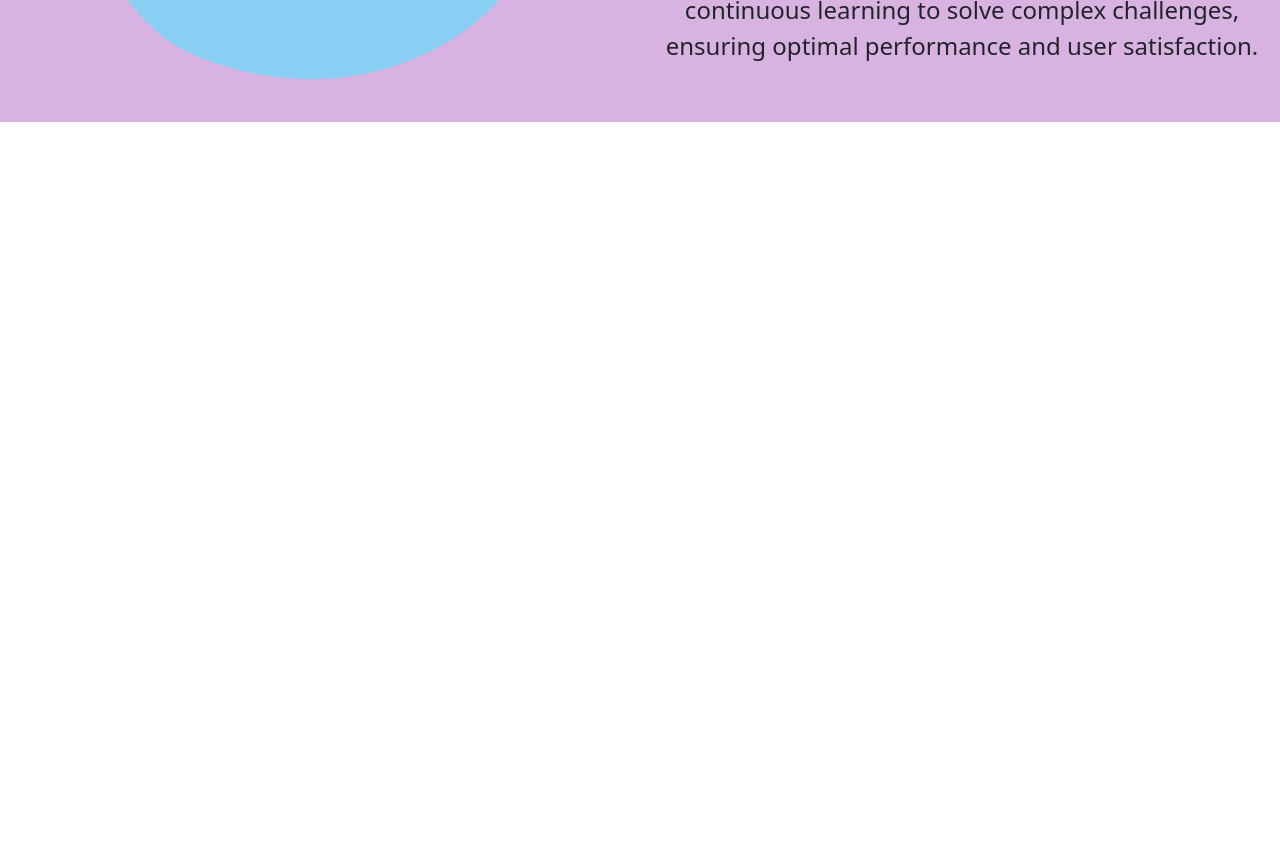
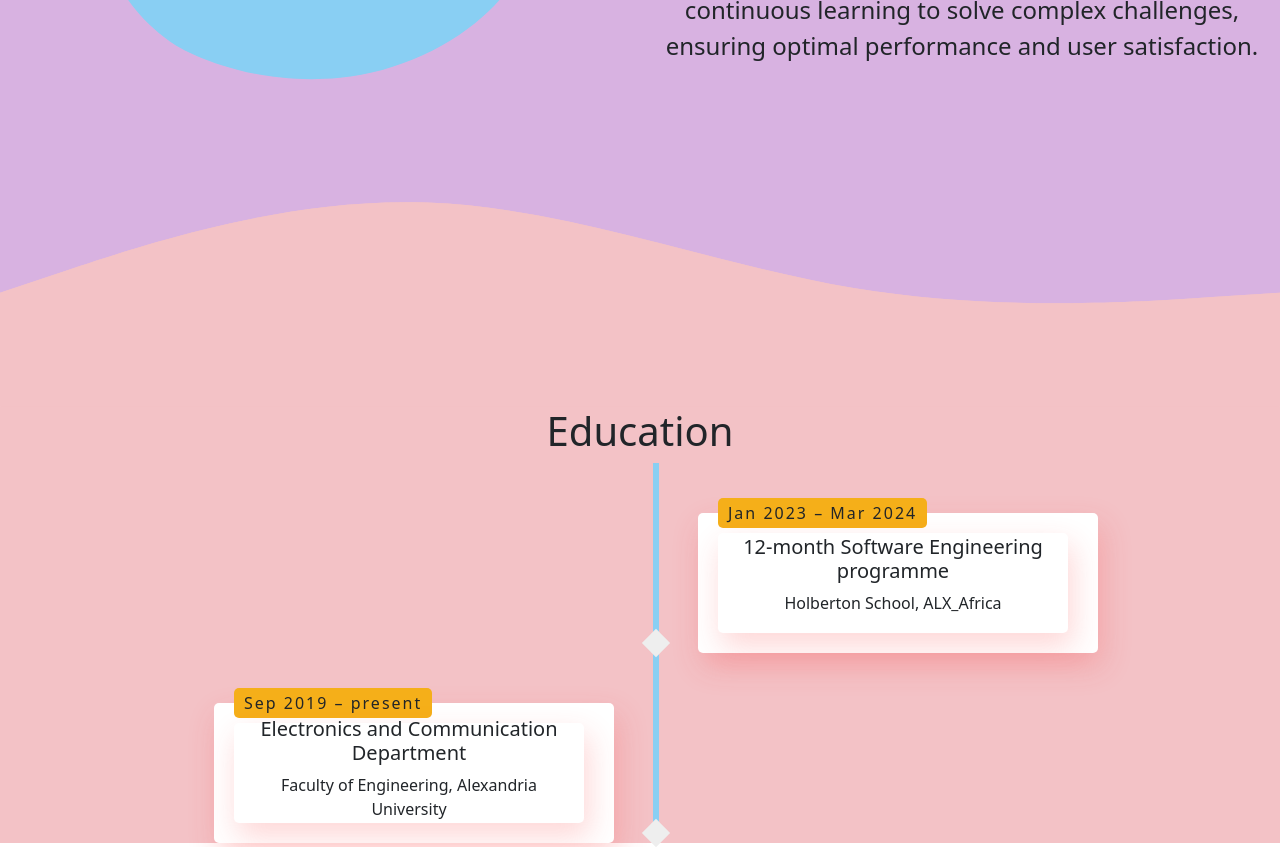
Before and after one commit to MennaAnwar/My-Portfolio, a React (Create React App) app: page / in a window 1280 px wide. Shown: the part 1260-2107 px from the top of the page. Before the commit the page ends 1382 px from the top, so only its background shows below. Built offline with nearby package versions, Linux system fonts and the light colour scheme.

Commit message:
Education scetion added

```diff
--- a/src/App.tsx
+++ b/src/App.tsx
@@ -1,6 +1,7 @@
 import "./App.css";
 import About from "./Components/About/About";
 import Cursor from "./Components/Cursor/Cursor";
+import Education from "./Components/Education/Education";
 import Intro from "./Components/Intro/Intro";
 import Wave from "./Components/Waves/Wave";
 
@@ -10,6 +11,7 @@ function App() {
       <Cursor />
       <Intro />
       <About />
+      <Education />
     </div>
   );
 }
--- /dev/null
+++ b/src/Components/Education/Education.css
@@ -0,0 +1,129 @@
+#education {
+  background: #f3c2c6;
+}
+
+.timeline ul li {
+  list-style-type: none;
+  position: relative;
+  width: 6px;
+  margin: 0 auto;
+  padding-top: 50px;
+  background: #89cff3;
+}
+
+.timeline ul li::after {
+  content: "";
+  position: absolute;
+  left: 50%;
+  bottom: 0;
+  transform: translateX(-50%) rotate(45deg);
+  width: 20px;
+  height: 20px;
+  z-index: 2;
+  background: #eee;
+}
+
+.timeline ul li div {
+  position: relative;
+  bottom: 0;
+  width: 400px;
+  padding: 20px;
+  background: #fff;
+  box-shadow: 4px 13px 30px 1px rgba(252, 56, 56, 0.2);
+  border-radius: 5px;
+  display: flex;
+  align-items: center;
+}
+
+.timeline ul li div time {
+  position: absolute;
+  background: #f5af19;
+  width: fit-content;
+  padding: 10px;
+  height: 30px;
+  top: -15px;
+  border-radius: 5px;
+  display: flex;
+  justify-content: center;
+  align-items: center;
+  letter-spacing: 2px;
+}
+
+.timeline ul li div div {
+  height: 100px;
+  display: flex;
+  flex-direction: column;
+  justify-content: center;
+  align-items: center;
+}
+
+.timeline ul li div div p {
+  text-align: center;
+}
+
+.timeline ul li div .discovery {
+  margin-right: 10px;
+}
+
+.timeline ul li:nth-of-type(odd) > div {
+  left: 45px;
+}
+
+.timeline ul li:nth-of-type(even) > div {
+  left: -439px;
+}
+
+.timeline ul li div {
+  visibility: hidden;
+  opacity: 0;
+  transition: all 0.5s ease-in-out;
+}
+
+.timeline ul li:nth-of-type(odd) div {
+  transform: translate3d(100px, -10px, 0) rotate(10deg);
+}
+
+.timeline ul li:nth-of-type(even) div {
+  transform: translate3d(-100px, -10px, 0) rotate(10deg);
+}
+
+.timeline ul li.in-view div {
+  transform: none;
+  visibility: visible;
+  opacity: 1;
+}
+
+@media screen and (max-width: 950px) {
+  .timeline ul li div {
+    width: 250px;
+    font-size: 10px;
+    flex-direction: column;
+  }
+
+  .timeline ul li div div {
+    width: 80%;
+    margin: 10px;
+  }
+
+  .timeline ul li:nth-of-type(even) > div {
+    left: -289px;
+  }
+}
+
+@media screen and (max-width: 600px) {
+  body {
+    background: #8bfff4;
+  }
+
+  .timeline ul li {
+    margin-left: 20px;
+  }
+
+  .timeline ul li div {
+    width: calc(100vw - 91px);
+  }
+
+  .timeline ul li:nth-of-type(even) > div {
+    left: 45px;
+  }
+}
--- /dev/null
+++ b/src/Components/Education/Education.tsx
@@ -0,0 +1,82 @@
+import { FC, useEffect, useRef, useState } from "react";
+import Wave from "../Waves/Wave";
+import "./Education.css";
+
+const Education: FC = () => {
+  const timelineRef = useRef<HTMLUListElement>(null);
+  const [items, setItems] = useState<HTMLLIElement[]>([]);
+
+  useEffect(() => {
+    if (timelineRef.current) {
+      setItems(Array.from(timelineRef.current.querySelectorAll("li")));
+    }
+  }, [timelineRef]);
+
+  const isElementInViewport = (el: HTMLElement): boolean => {
+    const rect = el.getBoundingClientRect();
+    return (
+      rect.top >= 0 &&
+      rect.left >= 0 &&
+      rect.bottom <=
+        (window.innerHeight || document.documentElement.clientHeight) &&
+      rect.right <= (window.innerWidth || document.documentElement.clientWidth)
+    );
+  };
+
+  const callbackFunc = (): void => {
+    items.forEach((item) => {
+      if (isElementInViewport(item)) {
+        if (!item.classList.contains("in-view")) {
+          item.classList.add("in-view");
+        }
+      } else if (item.classList.contains("in-view")) {
+        item.classList.remove("in-view");
+      }
+    });
+  };
+
+  useEffect(() => {
+    window.addEventListener("scroll", callbackFunc);
+
+    callbackFunc();
+
+    return () => {
+      window.removeEventListener("scroll", callbackFunc);
+    };
+  }, [items]);
+
+  return (
+    <div id="education">
+      <Wave upperFill="#d8b2e1" LowerFill="#f3c2c6" />
+      <h1 className="disney text-center fs-1">Education</h1>
+      <section className="timeline" ref={timelineRef}>
+        <ul className="mb-0">
+          <li>
+            <div>
+              <time>Jan 2023 – Mar 2024</time>
+              <div className="discovery">
+                <h1 className="fs-5">
+                  12-month Software Engineering programme
+                </h1>
+                <p>Holberton School, ALX_Africa</p>
+              </div>
+            </div>
+          </li>
+          <li>
+            <div>
+              <time>Sep 2019 – present</time>
+              <div className="discovery">
+                <h1 className="fs-5 mt-2">
+                  Electronics and Communication Department
+                </h1>
+                <p>Faculty of Engineering, Alexandria University</p>
+              </div>
+            </div>
+          </li>
+        </ul>
+      </section>
+    </div>
+  );
+};
+
+export default Education;
```
